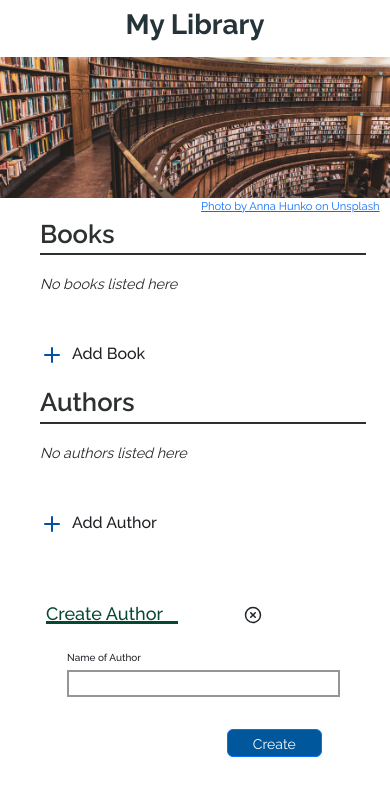
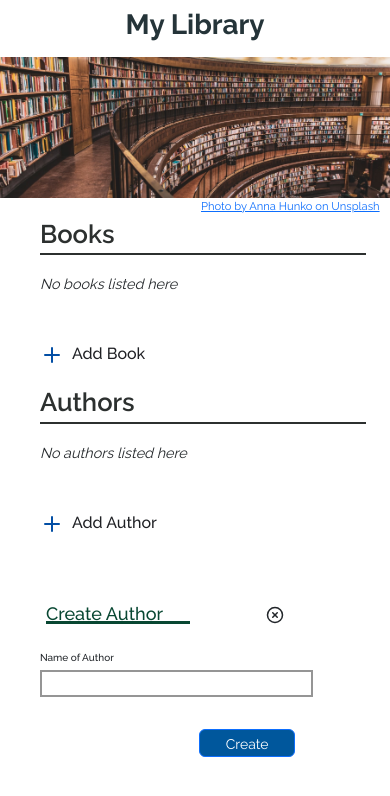
Before and after one commit to IsuruVihan/library_app_reactors, a React (Create React App) app: page / in a window 390 px wide. Both pictures are taken after a click on the element "Add Author". Shown: the top 796 px of the page. Built offline with nearby package versions, Linux system fonts and the light colour scheme.

Commit message:
Both book and Author Sections are responsive

```diff
--- a/src/assets/styles/partials/AddAuthorForm.css
+++ b/src/assets/styles/partials/AddAuthorForm.css
@@ -13,8 +13,8 @@
   border-bottom: 3px solid #084732;
   margin: 0;
   max-height: 1.35em;
-  max-width: 10em;
-  min-width: 6em;
+  max-width: 7em;
+  min-width: 7em;
 }
 .aa-form-container .close-btn {
   padding-top: 0.4em;
--- a/src/assets/styles/partials/AddAuthorForm.scss
+++ b/src/assets/styles/partials/AddAuthorForm.scss
@@ -17,8 +17,8 @@ $create_btn_color: #00579c;
             border-bottom: 3px solid $ca_title_color;
             margin: 0;
             max-height: 1.35em;
-            max-width: 10em;
-            min-width: 6em;
+            max-width: 7em;
+            min-width: 7em;
 
         }
     }
--- a/src/assets/styles/partials/MobileResponsive.css
+++ b/src/assets/styles/partials/MobileResponsive.css
@@ -204,8 +204,6 @@
     margin-left: 100px;
   }
   .Authors .ua-form-container .ua-title {
-    padding-left: 1em;
-    padding-right: 3em;
     font-size: large;
   }
   .Authors .ua-form-container .ua-title .cb-title-text {
--- a/src/assets/styles/partials/MobileResponsive.scss
+++ b/src/assets/styles/partials/MobileResponsive.scss
@@ -188,8 +188,8 @@
       }
     .ua-form-container {
       .ua-title{
-        padding-left: 1em;
-        padding-right: 3em;
+        //padding-left: 1em;
+        //padding-right: 1em;
         font-size: large;
         .cb-title-text{
           font-size: large;
@@ -199,6 +199,8 @@
       }
       .close-btn {
         //padding-bottom: 0.8em;
+        //margin-right: 5px;
+
         font-size: .75em;
         .close-icon {
           cursor: pointer;
--- a/src/components/Authors/AddAuthorForm.tsx
+++ b/src/components/Authors/AddAuthorForm.tsx
@@ -35,17 +35,17 @@ const AddAuthorForm: FC<AddAuthorFormProps> = (props) => {
     return(
         <Container className="aa-form-container" fluid={true}>
             <Row>
-                <Col xs={9}>
+                <Col xs={10}>
                     <Row>
                         <Col className="ca-title" md={11} xs={10}>
                             <p className="ca-title-text">Create Author</p>
                         </Col>
-                        <Col className="close-btn"  md={1} xs={1} >
+                        <Col className="close-btn" xs={1} >
                             <XCircle className="close-icon" onClick={() => props.closeForm()} />
                         </Col>
                     </Row>
                 </Col>
-                <Col xs={3} />
+                <Col xs={1} />
                 <Col xs={1} />
                 <Col xs={9}>
                     <Form
--- a/src/components/Authors/UpdateAuthorForm.tsx
+++ b/src/components/Authors/UpdateAuthorForm.tsx
@@ -36,15 +36,15 @@ const UpdateAuthorForm: FC<UpdateAuthorFormProps> = (props) => {
     return(
         <Container className="ua-form-container" fluid={true}>
             <Row>
-                <Col xs={9}>
+                <Col xs={10}>
                     <Row>
                         <Col className="ua-title" md={11} xs={10}><p className="ua-title-text">Update Author</p></Col>
-                        <Col className="close-btn" xs={1}>
+                        <Col className="close-btn" xs={2}>
                             <XCircle className="close-icon" onClick={() => props.closeForm()} />
                         </Col>
                     </Row>
                 </Col>
-                <Col xs={3} />
+                <Col xs={1} />
                 <Col xs={1} />
                 <Col xs={9}>
                     <Form
```
Also changed, not shown: 1 other file (tests, documents, lock files or other folders).
